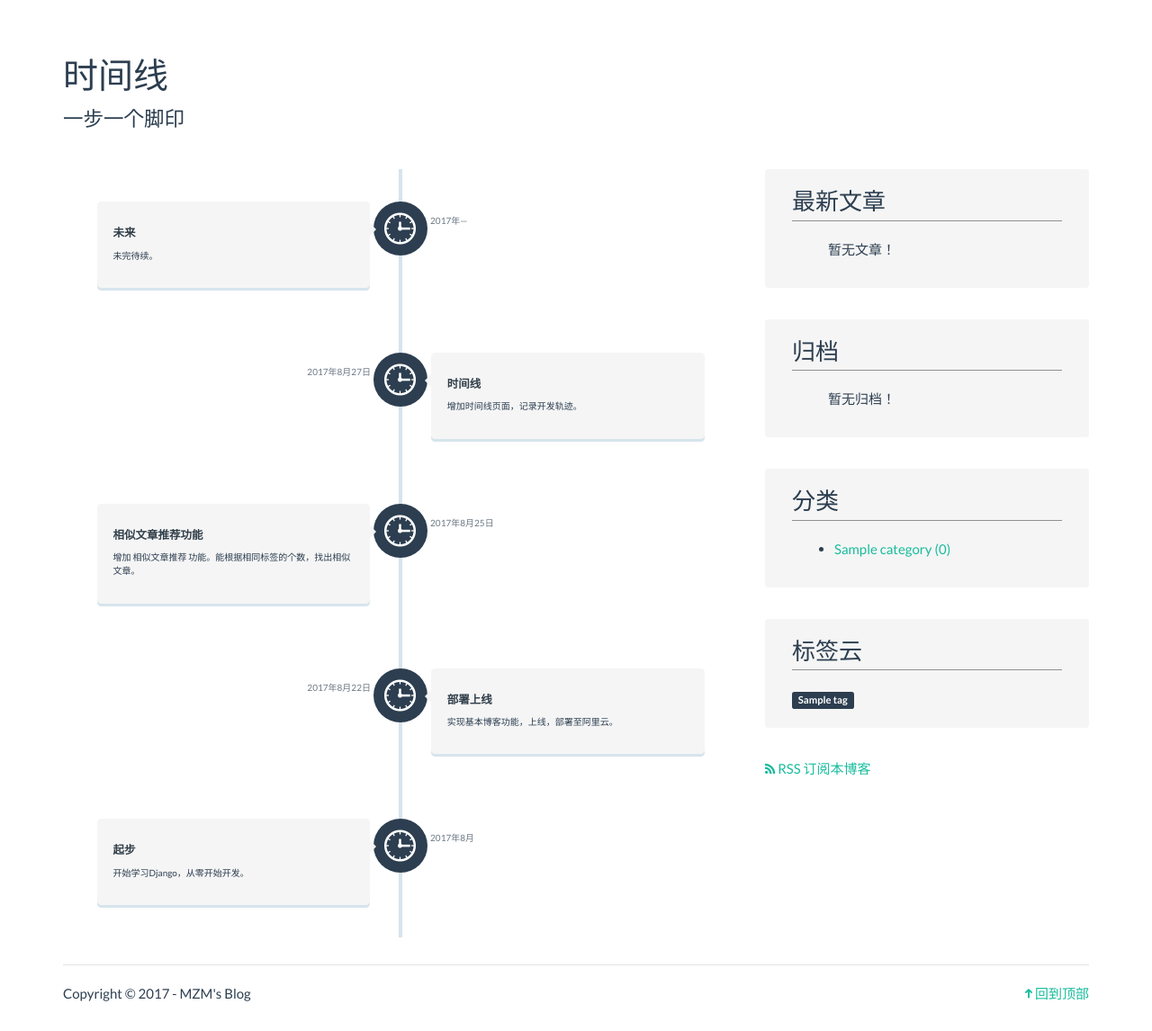
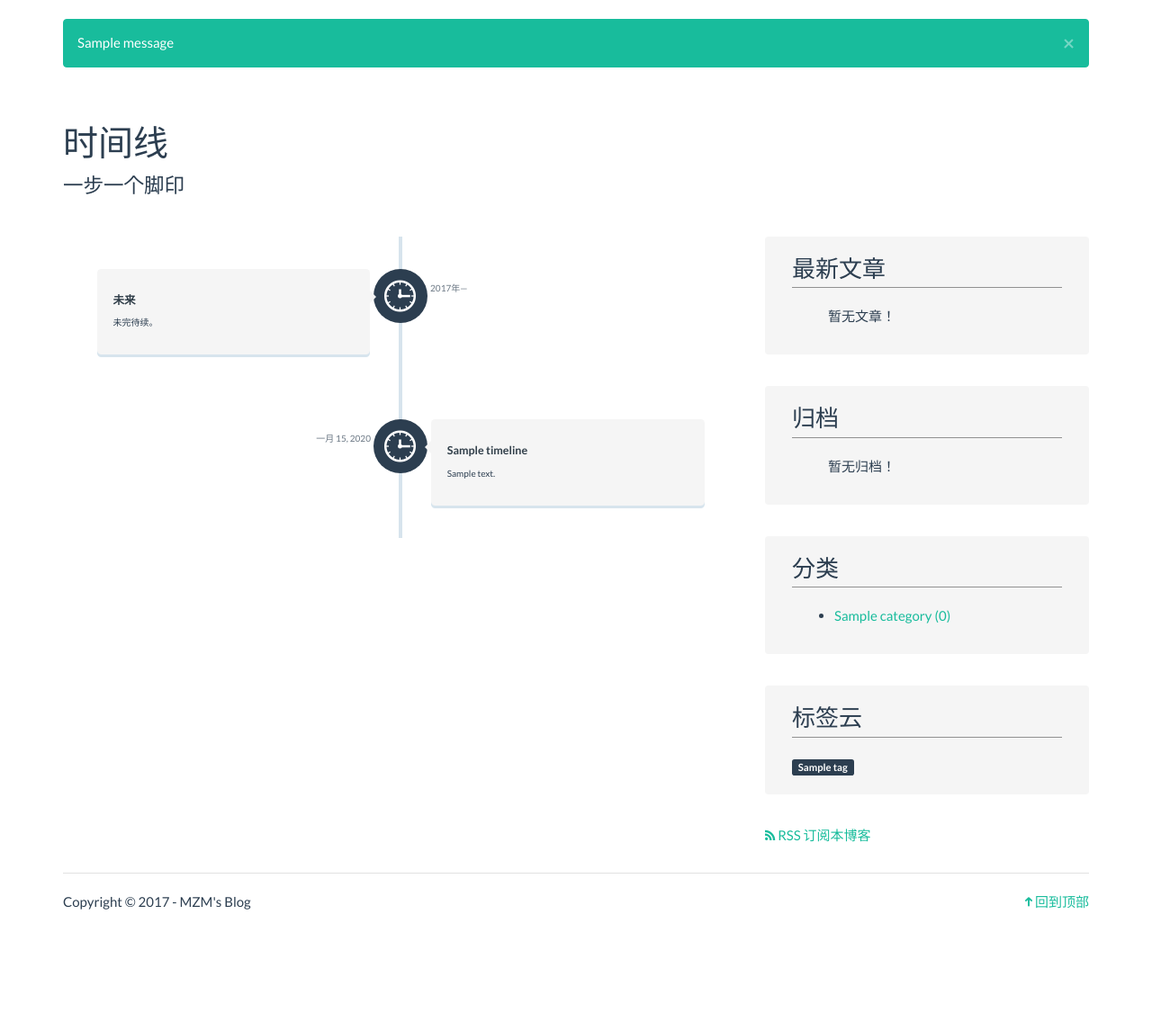
Before and after one commit to mozhemeng/DjangoBLOG, a Django app: page /about_me/ in a window 1280 px wide. Shown: the part 80-1226 px from the top of the page at 90% size. After the commit the page ends 1091 px from the top, so only its background shows below. Run offline with Django 3.2, Linux system fonts and the light colour scheme; tables that the repository leaves empty hold one stand-in row (values such as "Sample post"); one stand-in notice (Sample message) is shown; parts of the project's set-up code (start-up, migrations or seed data) failed here and were passed over; some libraries are stand-ins or nearby versions.

Commit message:
add timeline in model

```diff
--- a/blog/models.py
+++ b/blog/models.py
@@ -63,3 +63,15 @@ class Post(models.Model):
 
     class Meta:
         ordering = ['-created_time']
+
+
+class Timeline(models.Model):
+    title = models.CharField(max_length=70, verbose_name='标题')
+    body = models.TextField(verbose_name='内容')
+    created_time = models.DateField(verbose_name='创建时间')
+
+    def __str__(self):
+        return self.title
+
+    class Meta:
+        ordering = ['-created_time']
--- a/blog/views.py
+++ b/blog/views.py
@@ -1,6 +1,6 @@
 from django.shortcuts import render, get_object_or_404, redirect
 from django.http import HttpResponse
-from .models import Post, Category, Tag
+from .models import Post, Category, Tag, Timeline
 import markdown
 from comments.forms import CommentForm
 from django.views.generic import ListView, DetailView
@@ -10,6 +10,8 @@ from django.db.models import Q
 from .forms import EmailForm
 from django.core.mail import send_mail
 from django.db.models import Count
+from django.contrib import messages
+from blog.tasks import sendemail
 
 
 class IndexView(ListView):
@@ -143,6 +145,8 @@ def email_share(request, pk):
             subject = "{}分享给您来自 MZM's Blog 的文章:{}".format(data['name'], post.title)
             message = "文章题目：{}\n阅读地址：{} \n分享留言:{}".format(post.title, post_url, data['comment'])
             send_mail(subject, message, 'moflasky@163.com', [data['to']])
+            #sendemail.delay(subject, message, [data['to']])
+            messages.success(request, '邮件已发送，分享成功！')
             return redirect(post)
     else:
         form = EmailForm()
@@ -150,4 +154,5 @@ def email_share(request, pk):
 
 
 def about_me(request):
-    return render(request, 'blog/aboutme.html')
+    timelines = Timeline.objects.all()
+    return render(request, 'blog/aboutme.html', {'timelines': timelines})
--- a/comments/views.py
+++ b/comments/views.py
@@ -2,6 +2,7 @@ from django.shortcuts import render, get_object_or_404, redirect
 from blog.models import Post
 from .models import Comment
 from .forms import CommentForm
+from django.contrib import messages
 
 
 def post_comment(request, post_pk):
@@ -13,6 +14,7 @@ def post_comment(request, post_pk):
             comment = form.save(commit=False)
             comment.post = post
             comment.save()
+            messages.success(request, '回复成功！')
             return redirect(post)
         else:
             comment_list = post.comment_set.all()
--- a/templates/base.html
+++ b/templates/base.html
@@ -62,10 +62,14 @@
             </div>
         </div>
     </nav>
+    {% for message in messages %}
+        <div class="alert alert-{{ message.tags }}">
+            <button type="button" class="close" data-dismiss="alert">&times;</button>
+            {{ message }}
+        </div>
+    {% endfor %}
     <div class="blog-header">
     {% block pagehead %}
-        <h1 class="blog-title">欢迎来到我的博客</h1>
-        <p class="lead blog-description">这里记录着进步的点点滴滴</p>
     {% endblock pagehead %}
     </div>
     <div class="row">
--- a/templates/blog/aboutme.html
+++ b/templates/blog/aboutme.html
@@ -19,45 +19,47 @@
 			<span class="cd-date">2017年—</span>
 		</div>
 	</div>
-	<div class="cd-timeline-block">
+	{% for tl in timelines %}
+    <div class="cd-timeline-block">
 		<div class="cd-timeline-icon">
 			<i class="ion-clock"></i>
 		</div>
 		<div class="cd-timeline-content">
-			<h2><strong>时间线</strong></h2>
-			<p>增加时间线页面，记录开发轨迹。</p>
-			<span class="cd-date">2017年8月27日</span>
+			<h2><strong>{{ tl.title }}</strong></h2>
+			<p>{{ tl.body }}</p>
+			<span class="cd-date">{{ tl.created_time }}</span>
 		</div>
 	</div>
-	<div class="cd-timeline-block">
-		<div class="cd-timeline-icon">
-			<i class="ion-clock"></i>
-		</div>
-		<div class="cd-timeline-content">
-			<h2><strong>相似文章推荐功能</strong></h2>
-			<p>增加 相似文章推荐 功能。能根据相同标签的个数，找出相似文章。</p>
-			<span class="cd-date">2017年8月25日</span>
-		</div>
-	</div>
-	<div class="cd-timeline-block">
-		<div class="cd-timeline-icon">
-			<i class="ion-clock"></i>
-		</div>
-		<div class="cd-timeline-content">
-			<h2><strong>部署上线</strong></h2>
-			<p>实现基本博客功能，上线，部署至阿里云。</p>
-			<span class="cd-date">2017年8月22日</span>
-		</div>
-	</div>
-	<div class="cd-timeline-block">
-		<div class="cd-timeline-icon">
-			<i class="ion-clock"></i>
-		</div>
-		<div class="cd-timeline-content">
-			<h2><strong>起步</strong></h2>
-			<p>开始学习Django，从零开始开发。</p>
-			<span class="cd-date">2017年8月</span>
-		</div>
-	</div>
+    {% endfor %}
+{#	<div class="cd-timeline-block">#}
+{#		<div class="cd-timeline-icon">#}
+{#			<i class="ion-clock"></i>#}
+{#		</div>#}
+{#		<div class="cd-timeline-content">#}
+{#			<h2><strong>相似文章推荐功能</strong></h2>#}
+{#			<p>增加 相似文章推荐 功能。能根据相同标签的个数，找出相似文章。</p>#}
+{#			<span class="cd-date">2017年8月25日</span>#}
+{#		</div>#}
+{#	</div>#}
+{#	<div class="cd-timeline-block">#}
+{#		<div class="cd-timeline-icon">#}
+{#			<i class="ion-clock"></i>#}
+{#		</div>#}
+{#		<div class="cd-timeline-content">#}
+{#			<h2><strong>部署上线</strong></h2>#}
+{#			<p>实现基本博客功能，上线，部署至阿里云。</p>#}
+{#			<span class="cd-date">2017年8月22日</span>#}
+{#		</div>#}
+{#	</div>#}
+{#	<div class="cd-timeline-block">#}
+{#		<div class="cd-timeline-icon">#}
+{#			<i class="ion-clock"></i>#}
+{#		</div>#}
+{#		<div class="cd-timeline-content">#}
+{#			<h2><strong>起步</strong></h2>#}
+{#			<p>开始学习Django，从零开始开发。</p>#}
+{#			<span class="cd-date">2017年8月</span>#}
+{#		</div>#}
+{#	</div>#}
 </section>
 {% endblock main %}
```
Also changed, not shown: blog/admin.py (+6 -1 lines), blog/tasks.py (added, +8 -0 lines), blogproject/__init__.py (+7 -0 lines), blogproject/celery.py (added, +22 -0 lines), blogproject/settings.py (+11 -2 lines), blog/migrations/0007_timeline.py (added).
